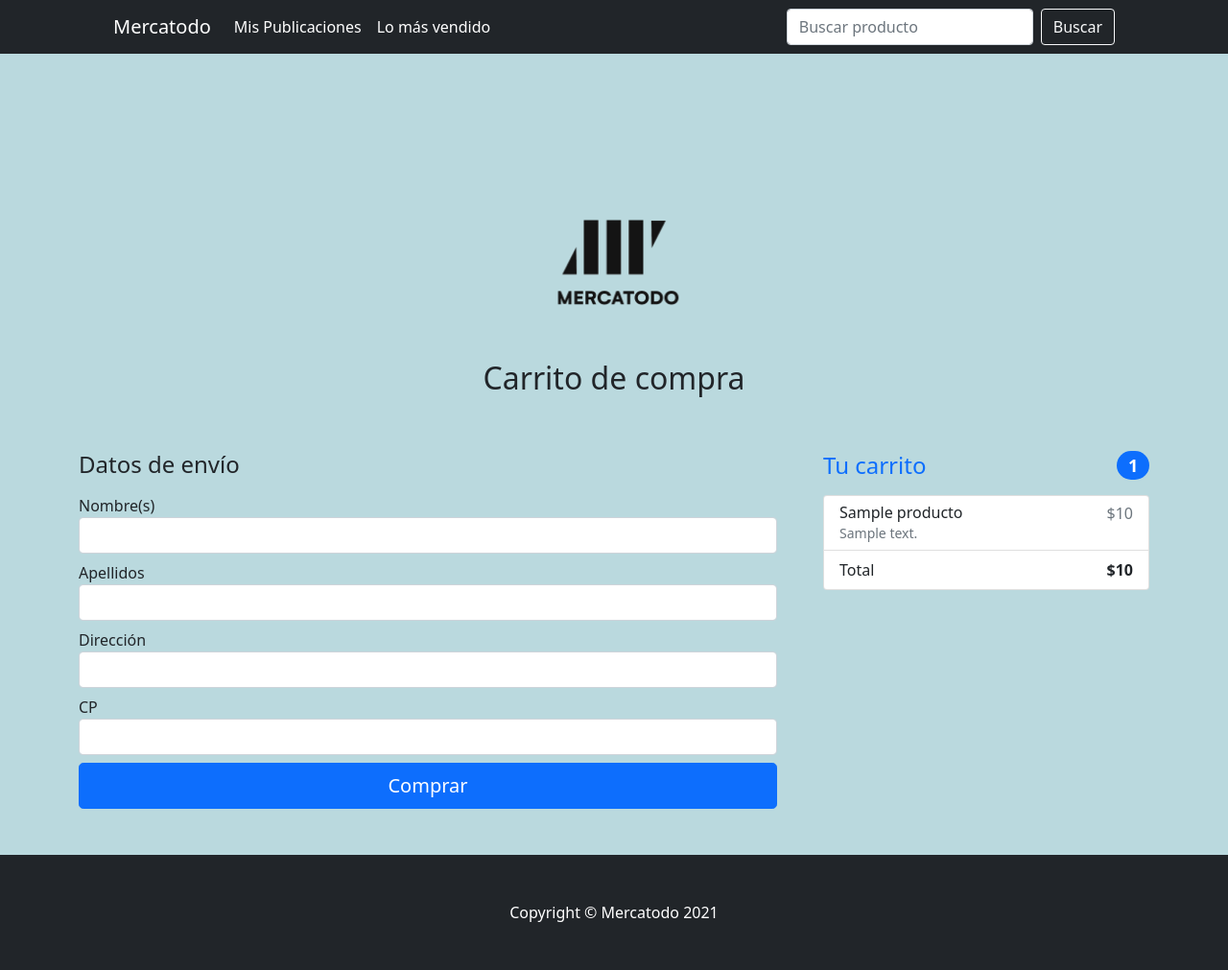
After one commit to arianafm/CorgiTech, a Flask app: template PrimeraIteracion/src/templates/Checkout/checkout.html in a window 1280 px wide. The commit adds this page. Shown: the whole page at 96% size. Run offline with Flask 2, Linux system fonts and the light colour scheme; the template is opened without the code that fills it: values that come from a table or form of the project are taken from there, others are empty; tables that the repository leaves empty hold one stand-in row (values such as "Sample post"); some libraries are stand-ins or nearby versions.

Commit message:
Verificación de campos vacíos en checkout

```diff
--- a/PrimeraIteracion/src/rutas/producto_bp.py
+++ b/PrimeraIteracion/src/rutas/producto_bp.py
@@ -12,5 +12,5 @@ producto_bp.route('/masVendidos', methods=['GET', 'POST'])(masVendidos)
 producto_bp.route('/catalogo', methods=['GET', 'POST'])(catalogo)
 producto_bp.route('/consultar', methods=['GET','POST'])(consultar)
 producto_bp.route('/product/<int:id>', methods=['GET'])(single_page)
-producto_bp.route('/product/<int:id>/checkout', methods=['GET'])(checkout)
+producto_bp.route('/product/<int:id>/checkout', methods=['GET', 'POST'])(checkout)
 producto_bp.route('/product/<int:id>/checkout/comprar', methods=['GET', 'POST'])(comprar)
--- /dev/null
+++ b/PrimeraIteracion/src/templates/Checkout/_macro.html
@@ -0,0 +1,13 @@
+<link href="../../static/IniciarSesion/iniciar_sesion.css"  rel="stylesheet">
+{% macro render_field(field) %}
+    <td> {{ field.label }} </td>
+    <dd> {{ field(**kwargs)|safe}} </dd>
+
+    {% if field.errors %}
+        <div>
+            {% for error in field.errors %}
+            <li class="aviso-container"> {{ error }} </li>
+            {% endfor%}
+        </div>
+    {% endif %}
+{% endmacro %}
--- /dev/null
+++ b/PrimeraIteracion/src/templates/Checkout/checkout.html
@@ -0,0 +1,52 @@
+{% extends 'Navbar.html' %}
+{% block content %}
+
+<div class="container container_form">
+    <main>
+      <div class="py-5 text-center" style="padding-top: 5rem!important;">
+        <img class="d-block mx-auto mb-4" src="/../static/logo.png" alt="" width="15%">
+        <h2>Carrito de compra</h2>
+      </div>
+
+      <div class="row g-5">
+        <div class="col-md-5 col-lg-4 order-md-last">
+          <h4 class="d-flex justify-content-between align-items-center mb-3">
+            <span class="text-primary">Tu carrito</span>
+            <span class="badge bg-primary rounded-pill">1</span>
+          </h4>
+          <ul class="list-group mb-3">
+            <li class="list-group-item d-flex justify-content-between lh-sm">
+              <div>
+                <h6 class="my-0">{{product.nombre}}</h6>
+                <small class="text-muted">{{product.descripcion}}</small>
+              </div>
+              <span class="text-muted">${{product.precio}}</span>
+            </li>
+
+
+            <li class="list-group-item d-flex justify-content-between">
+              <span>Total</span>
+              <strong>${{product.precio}}</strong>
+            </li>
+          </ul>
+        </div>
+
+        <div class="col-md-7 col-lg-8">
+          <h4 class="mb-3">Datos de envío</h4>
+        {% from "Checkout/_macro.html" import render_field %}
+        <form method="POST">
+            {{render_field(form.nombres,  class="form-control")}}
+            <span class="brmedium"></span>
+            {{render_field(form.apellidos, class="form-control")}}
+            <span class="brmedium"></span>
+            {{render_field(form.direccion, class="form-control")}}
+            <span class="brmedium"></span>
+            {{render_field(form.cp, class="form-control")}}
+            <button type="submit"  name="comprar" class="w-100 btn btn-primary btn-lg">Comprar</button>
+        </form>
+        </div>
+      </div>
+    </main>
+</div>
+
+{% endblock content %}
--- /dev/null
+++ b/PrimeraIteracion/src/templates/Checkout/forms.py
@@ -0,0 +1,33 @@
+import re
+from flask_mail import Message
+from wtforms import Form
+from wtforms import StringField
+from wtforms.fields.html5 import IntegerField
+
+from wtforms import validators
+
+class CForm(Form):
+    nombres = StringField('Nombre(s)',
+            [
+                validators.DataRequired(message = "El nombre es requerido."),
+            ]
+            )
+
+    apellidos = StringField('Apellidos',
+            [
+                validators.DataRequired(message = "Los apellidos son requeridos."),
+            ]
+            )
+
+    direccion = StringField('Dirección',
+            [
+                validators.DataRequired(message = "La dirección es requerida."),
+            ]
+            )
+
+    cp = IntegerField('CP',
+            [
+                validators.NumberRange(min=0, message="El CP no puede ser negativo"),
+                validators.DataRequired(message = "El código postal es requerido.")
+            ]
+            )
```
Also changed, not shown: PrimeraIteracion/src/controlador/producto_controlador.py (+28 -2 lines), PrimeraIteracion/src/templates/checkout.html (+0 -25 lines), PrimeraIteracion/src/controlador/qrcode.png (deleted).
